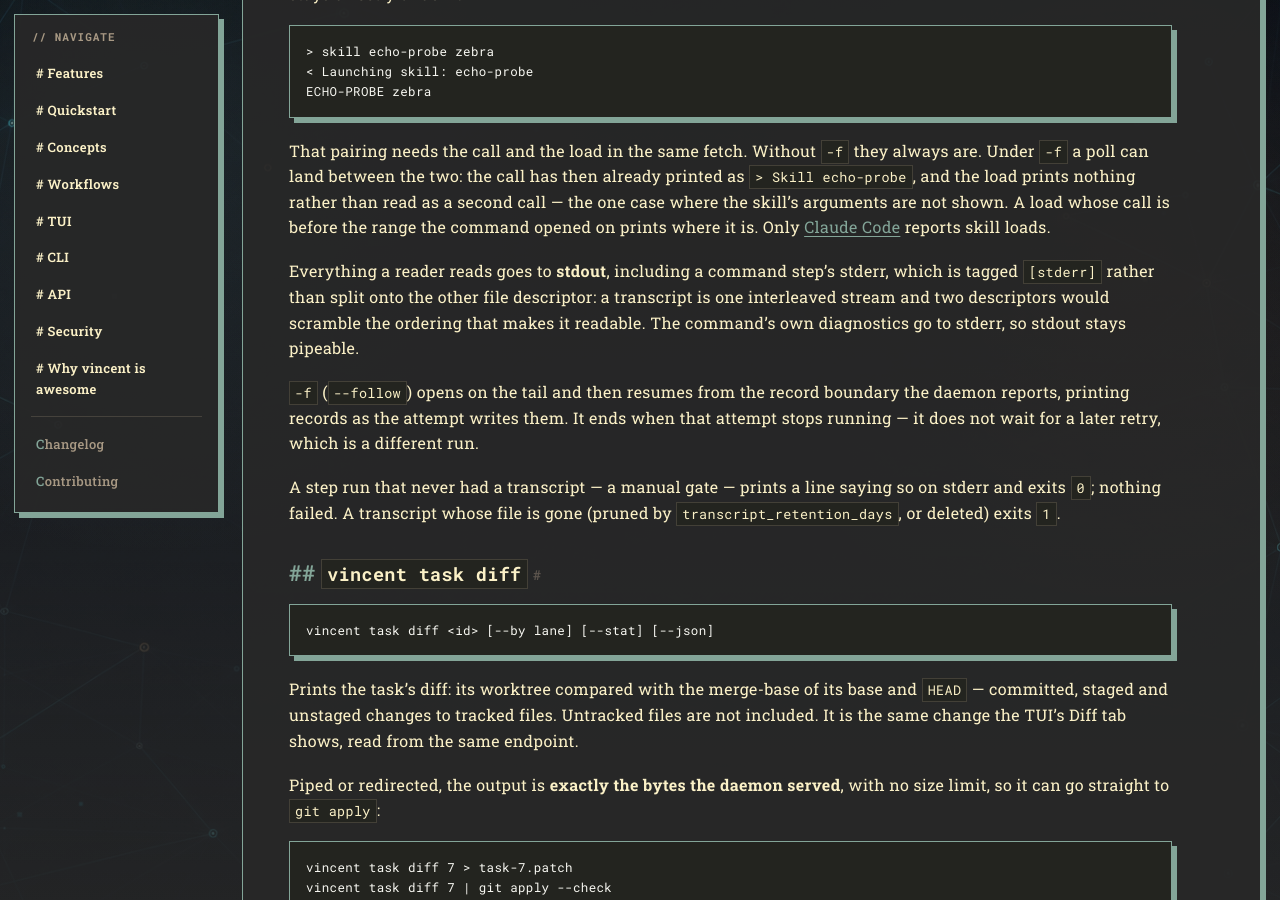
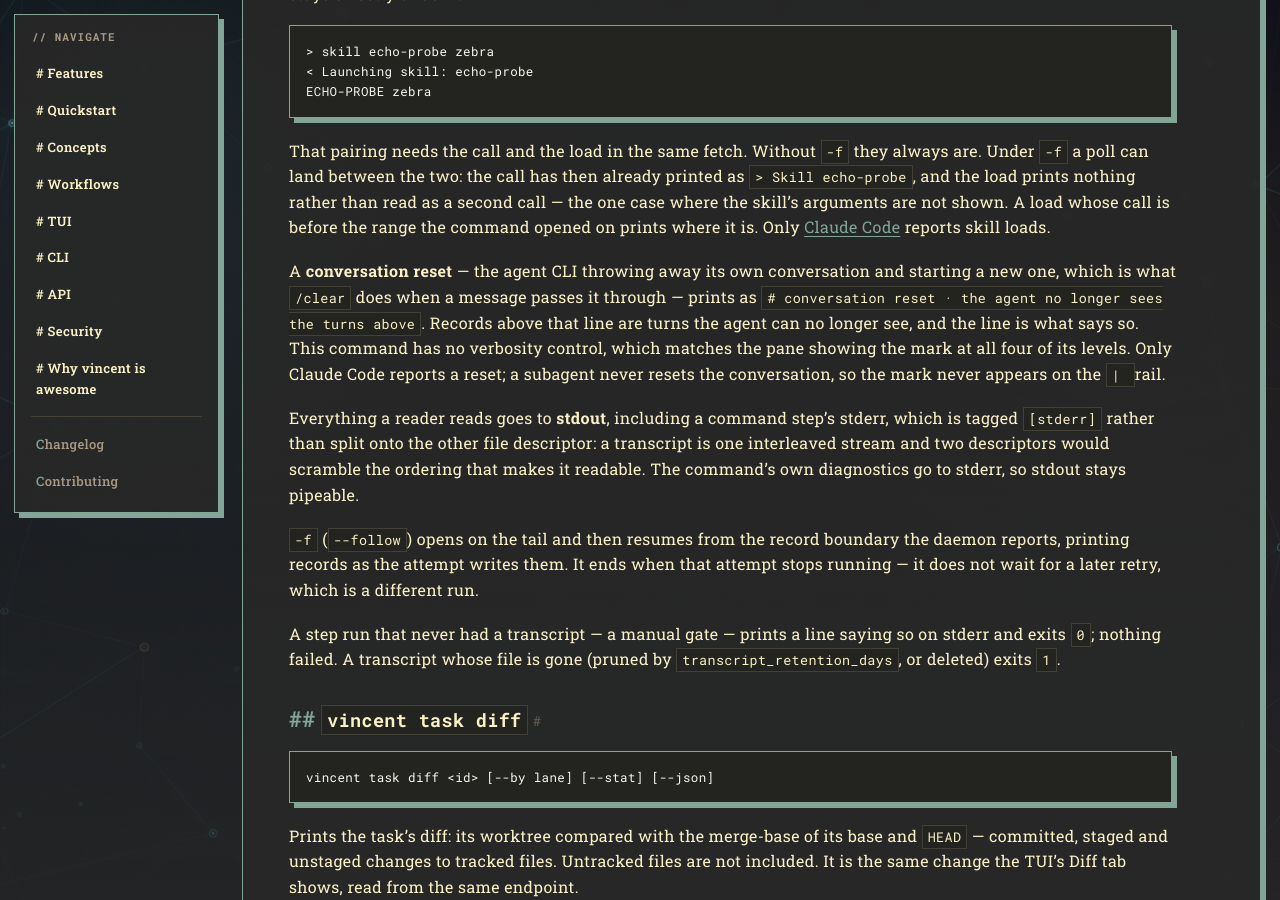
Before and after one commit to lezli01/vincent, a Jekyll site: the page built from docs/reference/cli.md, in a window 1280 px wide and 900 px high, scrolled down 22796 px. Built offline with Jekyll 4.4.1, drawn with Linux system fonts in a browser that asks for light colours; our own code applies the rules of GitHub Pages for plain Markdown files; some of the changed text lies outside the part shown.

Commit message:
docs: the conversation reset in the CLI and TUI pages
The transcript printer (internal/cli/transcript.go) and the pane renderer
(internal/tui/outputlines.go) both gained a record in task 124.20, and the
two pages derived from them enumerate what they draw:

- docs/reference/cli.md — `task transcript`'s record vocabulary said what the
  text printer prints and did not have the reset line; `chat transcript`
  inherits that vocabulary and is where a `/clear` actually happens, so it
  names the mark rather than only deferring.
- docs/guides/tui.md — both passages listing what `quiet` keeps of what the
  *human* did (the task pane's and the chat workspace's) stopped at an
  answered question and an invoked skill. The reset is the third, at all four
  levels, on task 124 decision 37's precedent.

No new glyph, so the mark tables are unchanged; no key, block reason, config
field, route or workflow-schema element moved.

Co-Authored-By: Claude Opus 5 (1M context) <noreply@anthropic.com>

```diff
--- a/docs/reference/cli.md
+++ b/docs/reference/cli.md
@@ -973,6 +973,16 @@ shown. A load whose call is before the range the command opened on prints
 where it is. Only [Claude Code](../guides/agents.md#claude-code) reports skill
 loads.
 
+A **conversation reset** — the agent CLI throwing away its own conversation
+and starting a new one, which is what `/clear` does when a message passes it
+through — prints as
+`# conversation reset · the agent no longer sees the turns above`. Records
+above that line are turns the agent can no longer see, and the line is what
+says so. This command has no verbosity control, which matches the pane showing
+the mark at all four of its levels. Only Claude Code reports a reset; a
+subagent never resets the conversation, so the mark never appears on the `| `
+rail.
+
 Everything a reader reads goes to **stdout**, including a command step's stderr,
 which is tagged `[stderr]` rather than split onto the other file descriptor: a
 transcript is one interleaved stream and two descriptors would scramble the
@@ -1876,7 +1886,11 @@ turn number the chat does not have exits `1` with
 
 As on `task transcript`, what an agent's command printed and the hunks of its
 edits are the two records the default rendering drops; `--raw` and `--json` both
-carry them. Everything a reader
+carry them. A `/clear` you sent reaches the CLI verbatim and makes it throw its
+conversation away, so this is where the
+`# conversation reset · the agent no longer sees the turns above` line shows
+up: every turn printed above it is one the agent can no longer see, even
+though the chat still holds them all. Everything a reader
 reads goes to **stdout**, and the command's own diagnostics go to stderr.
 
 `-f` (`--follow`) opens on the tail and then resumes from the record boundary
```
Also changed, not shown: docs/guides/tui.md (+13 -1 lines).
